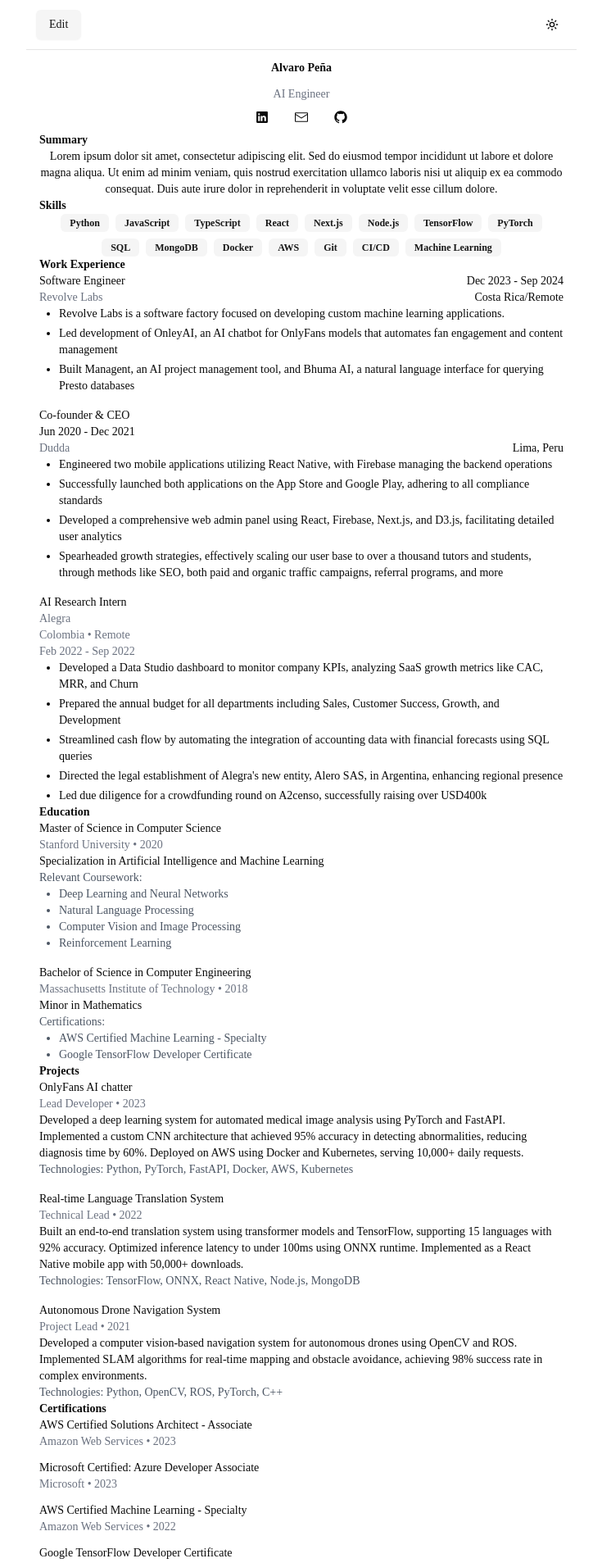
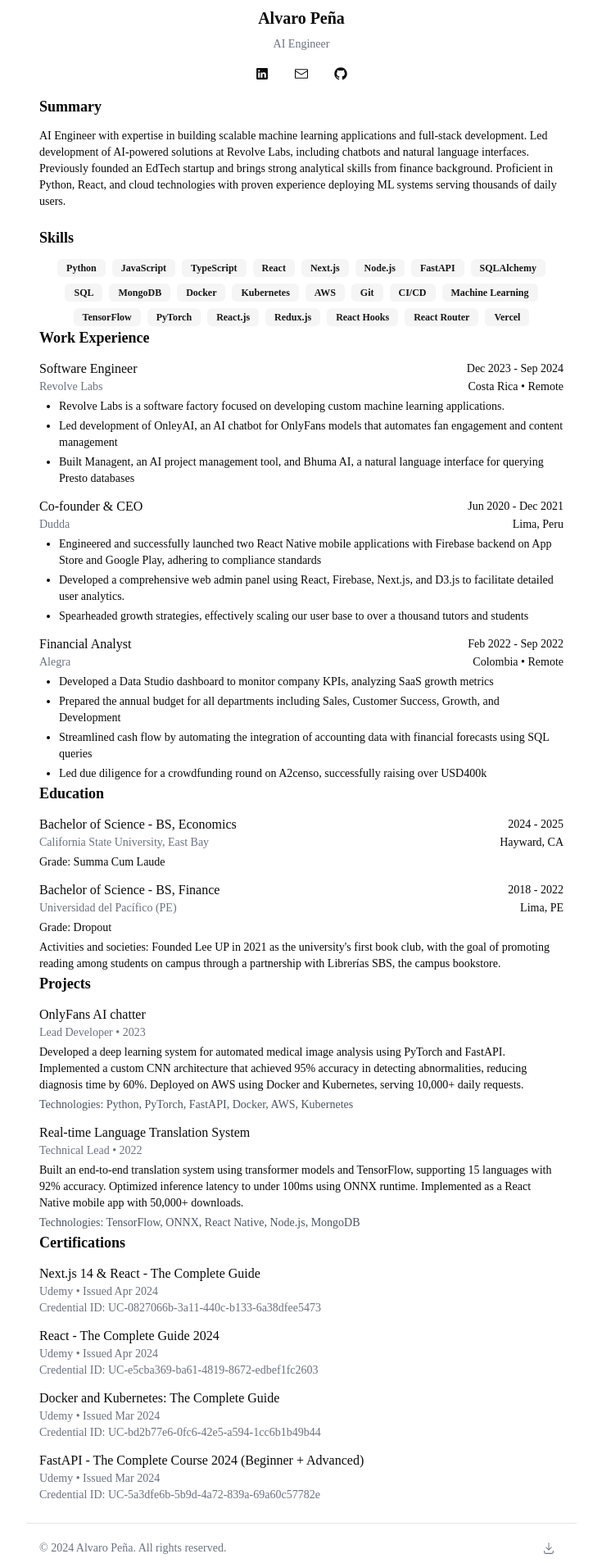
Before and after one commit to alvropena/my-website, a Next.js app: page / in a window 1280 px wide. Shown: the top 1907 px of the page at 82% size, without its empty margins (272-1007 px from the left). Built offline with nearby package versions, Linux system fonts and the light colour scheme.

Commit message:
Refactor profile, summary, and work experience components

```diff
--- a/app/page.tsx
+++ b/app/page.tsx
@@ -2,170 +2,14 @@
 
 import { Button } from "@/components/ui/button"
 import { Badge } from "@/components/ui/badge"
-import { MoonIcon, SunIcon } from "lucide-react"
 import { LinkedInLogoIcon, EnvelopeClosedIcon, GitHubLogoIcon, DownloadIcon } from "@radix-ui/react-icons"
-import { useState, useRef } from "react"
-import { Input } from "@/components/ui/input"
-import { Label } from "@/components/ui/label"
-import { useTheme } from "next-themes"
-// Components
-import {
-  Dialog,
-  DialogContent,
-  DialogDescription,
-  DialogHeader,
-  DialogTitle,
-  DialogTrigger,
-} from "@/components/ui/dialog"
-
-const Header = ({ componentRef }) => {
-  const [isAuthenticated, setIsAuthenticated] = useState(false)
-  const [password, setPassword] = useState("")
-  const [error, setError] = useState("")
-  const [title, setTitle] = useState("AI Engineer")
-  const [summary, setSummary] = useState("Lorem ipsum dolor sit amet, consectetur adipiscing elit. Sed do eiusmod tempor incididunt ut labore et dolore magna aliqua.")
-  const [skills, setSkills] = useState([
-    "Python", "JavaScript", "TypeScript", "React", "Next.js",
-    "Node.js", "TensorFlow", "PyTorch", "SQL", "MongoDB",
-    "Docker", "AWS", "Git", "CI/CD", "Machine Learning",
-  ])
-  const { theme, setTheme } = useTheme()
-
-  const handleAuth = () => {
-    // In a real app, this would be an API call or more secure auth
-    if (password === "admin123") { // Example password
-      setIsAuthenticated(true)
-      setError("")
-    } else {
-      setError("Invalid password")
-    }
-  }
-
-  const handleSave = () => {
-    // Here you would typically make an API call to save the changes
-    setIsAuthenticated(false) // Close the auth session after saving
-  }
-
-  return (
-    <header className="flex justify-between items-center p-3 border-b w-full max-w-none print:hidden">
-      <div className="flex gap-2">
-        <Dialog>
-          <DialogTrigger asChild>
-            <Button variant="secondary">
-              Edit
-            </Button>
-          </DialogTrigger>
-          <DialogContent>
-            {!isAuthenticated ? (
-              <div className="space-y-4">
-                <DialogHeader>
-                  <DialogTitle>Authentication Required</DialogTitle>
-                  <DialogDescription>
-                    Please enter the password to make changes.
-                  </DialogDescription>
-                </DialogHeader>
-                <div className="space-y-4">
-                  <Input
-                    type="password"
-                    placeholder="Enter password"
-                    value={password}
-                    onChange={(e) => setPassword(e.target.value)}
-                  />
-                  {error && <p className="text-red-500 text-sm">{error}</p>}
-                  <Button onClick={handleAuth}>Submit</Button>
-                </div>
-              </div>
-            ) : (
-              <>
-                <DialogHeader>
-                  <DialogTitle>Edit Profile</DialogTitle>
-                  <DialogDescription>
-                    Make changes to your profile here. Click save when you're done.
-                  </DialogDescription>
-                </DialogHeader>
-                <div className="grid gap-4 py-4">
-                  <div className="space-y-4">
-                    <h3 className="font-medium">Personal Info</h3>
-                    <div className="grid gap-2">
-                      <Label htmlFor="title">Title</Label>
-                      <Input
-                        id="title"
-                        placeholder="Enter your professional title"
-                        value={title}
-                        onChange={(e) => setTitle(e.target.value)}
-                      />
-                    </div>
-                  </div>
-                  <div className="space-y-4">
-                    <h3 className="font-medium">Summary</h3>
-                    <div className="grid gap-2">
-                      <Label htmlFor="summary">Summary</Label>
-                      <textarea
-                        id="summary"
-                        className="min-h-[100px] w-full rounded-md border border-input bg-background px-3 py-2 text-sm ring-offset-background"
-                        placeholder="Enter your professional summary"
-                        value={summary}
-                        onChange={(e) => setSummary(e.target.value)}
-                      />
-                    </div>
-                  </div>
-                  <div className="space-y-4">
-                    <h3 className="font-medium">Skills</h3>
-                    <div className="grid gap-2">
-                      <Label htmlFor="skills">Skills (comma-separated)</Label>
-                      <Input
-                        id="skills"
-                        placeholder="Enter skills, separated by commas"
-                        value={skills.join(", ")}
-                        onChange={(e) => setSkills(e.target.value.split(",").map(skill => skill.trim()))}
-                      />
-                    </div>
-                  </div>
-                  <div className="space-y-4">
-                    <h3 className="font-medium">Work Experience</h3>
-                    {/* Add experience management UI */}
-                  </div>
-                  <div className="space-y-4">
-                    <h3 className="font-medium">Education</h3>
-                    {/* Add education management UI */}
-                  </div>
-                  <div className="space-y-4">
-                    <h3 className="font-medium">Projects</h3>
-                    {/* Add projects management UI */}
-                  </div>
-                  <div className="space-y-4">
-                    <h3 className="font-medium">Certifications</h3>
-                    {/* Add certifications management UI */}
-                  </div>
-                </div>
-                <div className="flex justify-end">
-                  <Button onClick={handleSave}>Save Changes</Button>
-                </div>
-              </>
-            )}
-          </DialogContent>
-        </Dialog>
-      </div>
-      <div className="flex gap-2">
-        <Button
-          variant="ghost"
-          size="icon"
-          onClick={() => setTheme(theme === "dark" ? "light" : "dark")}
-        >
-          <SunIcon className="h-[1.2rem] w-[1.2rem] rotate-0 scale-100 transition-all dark:-rotate-90 dark:scale-0" />
-          <MoonIcon className="absolute h-[1.2rem] w-[1.2rem] rotate-90 scale-0 transition-all dark:rotate-0 dark:scale-100" />
-          <span className="sr-only">Toggle theme</span>
-        </Button>
-      </div>
-    </header>
-  )
-}
+import { useRef } from "react"
 
 const Profile = () => (
   <>
-    <h1 className="text-sm font-bold text-center py-3">Alvaro Peña</h1>
-    <p className="text-gray-500 text-center">AI Engineer</p>
-    <div className="flex justify-center gap-3">
+    <h1 className="text-xl font-bold text-center py-2">Alvaro Peña</h1>
+    <p className="text-gray-500 text-center mb-2">AI Engineer</p>
+    <div className="flex justify-center gap-3 mb-2">
       <Button variant="ghost" size="icon" asChild>
         <a href="https://linkedin.com/in/alvropena" target="_blank" rel="noopener noreferrer">
           <LinkedInLogoIcon className="h-5 w-5" />
@@ -188,16 +32,13 @@
   </>
 )
 
-const Summary = ({ skills }) => (
-  <div className="px-4">
-    <h2 className="text-sm font-semibold">Summary</h2>
-    <p className="text-center">
-      Lorem ipsum dolor sit amet, consectetur adipiscing elit. Sed do eiusmod tempor
-      incididunt ut labore et dolore magna aliqua. Ut enim ad minim veniam, quis
-      nostrud exercitation ullamco laboris nisi ut aliquip ex ea commodo consequat.
-      Duis aute irure dolor in reprehenderit in voluptate velit esse cillum dolore.
+const Summary = ({ skills }: { skills: string[] }) => (
+  <div className="px-4 space-y-3">
+    <h2 className="text-lg font-semibold">Summary</h2>
+    <p className="text-left">
+      AI Engineer with expertise in building scalable machine learning applications and full-stack development. Led development of AI-powered solutions at Revolve Labs, including chatbots and natural language interfaces. Previously founded an EdTech startup and brings strong analytical skills from finance background. Proficient in Python, React, and cloud technologies with proven experience deploying ML systems serving thousands of daily users.
     </p>
-    <h2 className="text-sm font-semibold">Skills</h2>
+    <h2 className="text-lg font-semibold pt-2">Skills</h2>
     <div className="flex flex-wrap gap-2 justify-center">
       {skills.map((skill) => (
         <Badge key={skill} variant="secondary">
@@ -209,48 +50,79 @@
 )
 
 const WorkExperience = () => (
-  <section className="px-4">
-    <h2 className="text-sm font-semibold">Work Experience</h2>
-    <div className="space-y-4">
+  <section className="px-4 space-y-3">
+    <h2 className="text-lg font-semibold">Work Experience</h2>
+    <div className="space-y-3">
       <div>
         <div className="flex justify-between items-center">
-          <h3 className="text-sm font-medium">Software Engineer</h3>
+          <h3 className="text-base font-medium">Software Engineer</h3>
           <p>Dec 2023 - Sep 2024</p>
         </div>
         <div className="flex justify-between items-center">
-          <p className="text-gray-500">Revolve Labs</p>
-          <p>Costa Rica/Remote</p>
+          <p className="text-gray-500">
+            <a
+              href="https://www.revolvelabs.co/"
+              target="_blank"
+              rel="noopener noreferrer"
+              className="hover:underline"
+            >
+              Revolve Labs
+            </a>
+          </p>
+          <p>Costa Rica • Remote</p>
         </div>
-        <ul className="list-disc ml-6 space-y-1">
+        <ul className="list-disc ml-6 space-y-1 mt-1">
           <li>Revolve Labs is a software factory focused on developing custom machine learning applications.</li>
           <li>Led development of OnleyAI, an AI chatbot for OnlyFans models that automates fan engagement and content management</li>
           <li>Built Managent, an AI project management tool, and Bhuma AI, a natural language interface for querying Presto databases</li>
         </ul>
       </div>
       <div>
-        <h3 className="text-sm font-medium">Co-founder & CEO</h3>
-        <p>Jun 2020 - Dec 2021</p>
         <div className="flex justify-between items-center">
-          <p className="text-gray-500">Dudda</p>
+          <h3 className="text-base font-medium">Co-founder & CEO</h3>
+          <p>Jun 2020 - Dec 2021</p>
+        </div>
+        <div className="flex justify-between items-center">
+          <p className="text-gray-500">
+            <a
+              href="https://dudda.app"
+              target="_blank"
+              rel="noopener noreferrer"
+              className="hover:underline"
+            >
+              Dudda
+            </a>
+          </p>
           <p>Lima, Peru</p>
         </div>
-        <ul className="list-disc ml-6 space-y-1">
-          <li>Engineered two mobile applications utilizing React Native, with Firebase managing the backend operations</li>
-          <li>Successfully launched both applications on the App Store and Google Play, adhering to all compliance standards</li>
-          <li>Developed a comprehensive web admin panel using React, Firebase, Next.js, and D3.js, facilitating detailed user analytics</li>
-          <li>Spearheaded growth strategies, effectively scaling our user base to over a thousand tutors and students, through methods like SEO, both paid and organic traffic campaigns, referral programs, and more</li>
+        <ul className="list-disc ml-6 space-y-1 mt-1">
+          <li>Engineered and successfully launched two React Native mobile applications with Firebase backend on App Store and Google Play, adhering to compliance standards</li>
+          <li>Developed a comprehensive web admin panel using React, Firebase, Next.js, and D3.js to facilitate detailed user analytics.</li>
+          <li>Spearheaded growth strategies, effectively scaling our user base to over a thousand tutors and students</li>
         </ul>
       </div>
       <div>
-        <h3 className="text-sm font-medium">AI Research Intern</h3>
-        <p className="text-gray-500">Alegra</p>
-        <p className="text-gray-500">Colombia • Remote</p>
-        <p className="text-gray-500">Feb 2022 - Sep 2022</p>
-        <ul className="list-disc ml-6 space-y-1">
-          <li>Developed a Data Studio dashboard to monitor company KPIs, analyzing SaaS growth metrics like CAC, MRR, and Churn</li>
+        <div className="flex justify-between items-center">
+          <h3 className="text-base font-medium">Financial Analyst</h3>
+          <p>Feb 2022 - Sep 2022</p>
+        </div>
+        <div className="flex justify-between items-center">
+          <p className="text-gray-500">
+            <a
+              href="https://alegra.com"
+              target="_blank"
+              rel="noopener noreferrer"
+              className="hover:underline"
+            >
+              Alegra
+            </a>
+          </p>
+          <p>Colombia • Remote</p>
+        </div>
+        <ul className="list-disc ml-6 space-y-1 mt-1">
+          <li>Developed a Data Studio dashboard to monitor company KPIs, analyzing SaaS growth metrics</li>
           <li>Prepared the annual budget for all departments including Sales, Customer Success, Growth, and Development</li>
           <li>Streamlined cash flow by automating the integration of accounting data with financial forecasts using SQL queries</li>
-          <li>Directed the legal establishment of Alegra's new entity, Alero SAS, in Argentina, enhancing regional presence</li>
           <li>Led due diligence for a crowdfunding round on A2censo, successfully raising over USD400k</li>
         </ul>
       </div>
@@ -259,102 +131,149 @@
 )
 
 const Education = () => (
-  <section className="px-4">
-    <h2 className="text-sm font-semibold">Education</h2>
-    <div className="space-y-4">
+  <section className="px-4 space-y-3">
+    <h2 className="text-lg font-semibold">Education</h2>
+    <div className="space-y-3">
       <div>
-        <h3 className="text-sm font-medium">Master of Science in Computer Science</h3>
-        <p className="text-gray-500">Stanford University • 2020</p>
-        <p>Specialization in Artificial Intelligence and Machine Learning</p>
-        <p className="text-gray-600">Relevant Coursework:</p>
-        <ul className="list-disc ml-6 text-gray-600">
-          <li>Deep Learning and Neural Networks</li>
-          <li>Natural Language Processing</li>
-          <li>Computer Vision and Image Processing</li>
-          <li>Reinforcement Learning</li>
-        </ul>
+        <div className="flex justify-between items-center">
+          <h3 className="text-base font-medium">Bachelor of Science - BS, Economics</h3>
+          <p>2024 - 2025</p>
+        </div>
+        <div className="flex justify-between items-center">
+          <p className="text-gray-500">
+            <a
+              href="https://www.csueastbay.edu"
+              target="_blank"
+              rel="noopener noreferrer"
+              className="hover:underline"
+            >
+              California State University, East Bay
+            </a>
+          </p>
+          <p>Hayward, CA</p>
+        </div>
+        <p className="mt-1">Grade: Summa Cum Laude</p>
       </div>
       <div>
-        <h3 className="text-sm font-medium">Bachelor of Science in Computer Engineering</h3>
-        <p className="text-gray-500">Massachusetts Institute of Technology • 2018</p>
-        <p>Minor in Mathematics</p>
-        <p className="text-gray-600">Certifications:</p>
-        <ul className="list-disc ml-6 text-gray-600">
-          <li>AWS Certified Machine Learning - Specialty</li>
-          <li>Google TensorFlow Developer Certificate</li>
-        </ul>
+        <div className="flex justify-between items-center">
+          <h3 className="text-base font-medium">Bachelor of Science - BS, Finance</h3>
+          <p>2018 - 2022</p>
+        </div>
+        <div className="flex justify-between items-center">
+          <p className="text-gray-500">
+            <a
+              href="https://www.up.edu.pe"
+              target="_blank"
+              rel="noopener noreferrer"
+              className="hover:underline"
+            >
+              Universidad del Pacífico (PE)
+            </a>
+          </p>
+          <p>Lima, PE</p>
+        </div>
+        <p className="mt-1">Grade: Dropout</p>
+        <p className="mt-1">Activities and societies: Founded Lee UP in 2021 as the university's first book club, with the goal of promoting reading among students on campus through a partnership with Librerías SBS, the campus bookstore.</p>
       </div>
     </div>
   </section>
 )
 
 const Projects = () => (
-  <section className="px-4">
-    <h2 className="text-sm font-semibold">Projects</h2>
-    <div className="space-y-4">
+  <section className="px-4 space-y-3">
+    <h2 className="text-lg font-semibold">Projects</h2>
+    <div className="space-y-3">
       <div>
-        <h3 className="text-sm font-medium">OnlyFans AI chatter</h3>
+        <h3 className="text-base font-medium">OnlyFans AI chatter</h3>
         <p className="text-gray-500">Lead Developer • 2023</p>
-        <p>Developed a deep learning system for automated medical image analysis using PyTorch and FastAPI. Implemented a custom CNN architecture that achieved 95% accuracy in detecting abnormalities, reducing diagnosis time by 60%. Deployed on AWS using Docker and Kubernetes, serving 10,000+ daily requests.</p>
-        <p className="text-gray-600">Technologies: Python, PyTorch, FastAPI, Docker, AWS, Kubernetes</p>
+        <p className="mt-1">Developed a deep learning system for automated medical image analysis using PyTorch and FastAPI. Implemented a custom CNN architecture that achieved 95% accuracy in detecting abnormalities, reducing diagnosis time by 60%. Deployed on AWS using Docker and Kubernetes, serving 10,000+ daily requests.</p>
+        <p className="text-gray-600 mt-1">Technologies: Python, PyTorch, FastAPI, Docker, AWS, Kubernetes</p>
       </div>
       <div>
-        <h3 className="text-sm font-medium">Real-time Language Translation System</h3>
+        <h3 className="text-base font-medium">Real-time Language Translation System</h3>
         <p className="text-gray-500">Technical Lead • 2022</p>
-        <p>Built an end-to-end translation system using transformer models and TensorFlow, supporting 15 languages with 92% accuracy. Optimized inference latency to under 100ms using ONNX runtime. Implemented as a React Native mobile app with 50,000+ downloads.</p>
-        <p className="text-gray-600">Technologies: TensorFlow, ONNX, React Native, Node.js, MongoDB</p>
-      </div>
-      <div>
-        <h3 className="text-sm font-medium">Autonomous Drone Navigation System</h3>
-        <p className="text-gray-500">Project Lead • 2021</p>
-        <p>Developed a computer vision-based navigation system for autonomous drones using OpenCV and ROS. Implemented SLAM algorithms for real-time mapping and obstacle avoidance, achieving 98% success rate in complex environments.</p>
-        <p className="text-gray-600">Technologies: Python, OpenCV, ROS, PyTorch, C++</p>
+        <p className="mt-1">Built an end-to-end translation system using transformer models and TensorFlow, supporting 15 languages with 92% accuracy. Optimized inference latency to under 100ms using ONNX runtime. Implemented as a React Native mobile app with 50,000+ downloads.</p>
+        <p className="text-gray-600 mt-1">Technologies: TensorFlow, ONNX, React Native, Node.js, MongoDB</p>
       </div>
     </div>
   </section>
 )
 
 const Certifications = () => (
-  <section className="px-4">
-    <h2 className="text-sm font-semibold">Certifications</h2>
+  <section className="px-4 space-y-3">
+    <h2 className="text-lg font-semibold">Certifications</h2>
     <div className="space-y-3">
       <div>
-        <h3 className="text-sm font-medium">AWS Certified Solutions Architect - Associate</h3>
-        <p className="text-gray-500">Amazon Web Services • 2023</p>
+        <h3 className="text-base font-medium">Next.js 14 & React - The Complete Guide</h3>
+        <p className="text-gray-500">Udemy • Issued Apr 2024</p>
+        <p className="text-gray-500">Credential ID: UC-0827066b-3a11-440c-b133-6a38dfee5473</p>
+
       </div>
       <div>
-        <h3 className="text-sm font-medium">Microsoft Certified: Azure Developer Associate</h3>
-        <p className="text-gray-500">Microsoft • 2023</p>
+        <h3 className="text-base font-medium">React - The Complete Guide 2024</h3>
+        <p className="text-gray-500">Udemy • Issued Apr 2024</p>
+        <p className="text-gray-500">Credential ID: UC-e5cba369-ba61-4819-8672-edbef1fc2603</p>
+
       </div>
       <div>
-        <h3 className="text-sm font-medium">AWS Certified Machine Learning - Specialty</h3>
-        <p className="text-gray-500">Amazon Web Services • 2022</p>
+        <h3 className="text-base font-medium">Docker and Kubernetes: The Complete Guide</h3>
+        <p className="text-gray-500">Udemy • Issued Mar 2024</p>
+        <p className="text-gray-500">Credential ID: UC-bd2b77e6-0fc6-42e5-a594-1cc6b1b49b44</p>
+
       </div>
       <div>
-        <h3 className="text-sm font-medium">Google TensorFlow Developer Certificate</h3>
-        <p className="text-gray-500">Google • 2022</p>
+        <h3 className="text-base font-medium">FastAPI - The Complete Course 2024 (Beginner + Advanced)</h3>
+        <p className="text-gray-500">Udemy • Issued Mar 2024</p>
+        <p className="text-gray-500">Credential ID: UC-5a3dfe6b-5b9d-4a72-839a-69a60c57782e</p>
+
       </div>
     </div>
   </section>
-)
+);
 
 const Footer = () => (
-  <footer className="mt-8 py-4 text-center text-gray-500 border-t print:hidden">
-    © 2024 Alvaro Peña. All rights reserved.
+  <footer className="mt-6 py-3 text-center text-gray-500 border-t print:hidden">
+    <div className="flex justify-between items-center px-4">
+      <div className="flex gap-2">
+      © 2024 Alvaro Peña. All rights reserved.
+      </div>
+      <div className="flex gap-2">
+        <Button variant="ghost" size="icon">
+          <DownloadIcon className="h-[1.2rem] w-[1.2rem]" />
+          <span className="sr-only">Download Resume</span>
+        </Button>
+      </div>
+    </div>
   </footer>
 )
 
 export default function Home() {
   const skills = [
     "Python", "JavaScript", "TypeScript", "React", "Next.js",
-    "Node.js", "TensorFlow", "PyTorch", "SQL", "MongoDB",
-    "Docker", "AWS", "Git", "CI/CD", "Machine Learning",
-  ]
+    "Node.js", "FastAPI", "SQLAlchemy", "SQL", "MongoDB",
+    "Docker", "Kubernetes", "AWS", "Git", "CI/CD",
+    "Machine Learning", "TensorFlow", "PyTorch",
+    "React.js", "Redux.js", "React Hooks", "React Router", "Vercel"
+  ];
+
+  const skillCategories = [
+    {
+      title: "Backend",
+      skills: ["FastAPI", "Python", "SQLAlchemy", "Node.js"]
+    },
+    {
+      title: "Infrastructure",
+      skills: ["Docker", "Kubernetes", "AWS", "Git", "CI/CD"]
+    },
+    {
+      title: "Frontend",
+      skills: ["React.js", "Redux.js", "React Hooks", "React Router", "Next.js", "Vercel"]
+    }
+  ];
   const componentRef = useRef<HTMLDivElement>(null)
 
   return (
     <main className="max-w-2xl mx-auto text-sm" ref={componentRef}>
-      <Header componentRef={componentRef} />
       <Profile />
       <Summary skills={skills} />
       <WorkExperience />
```
